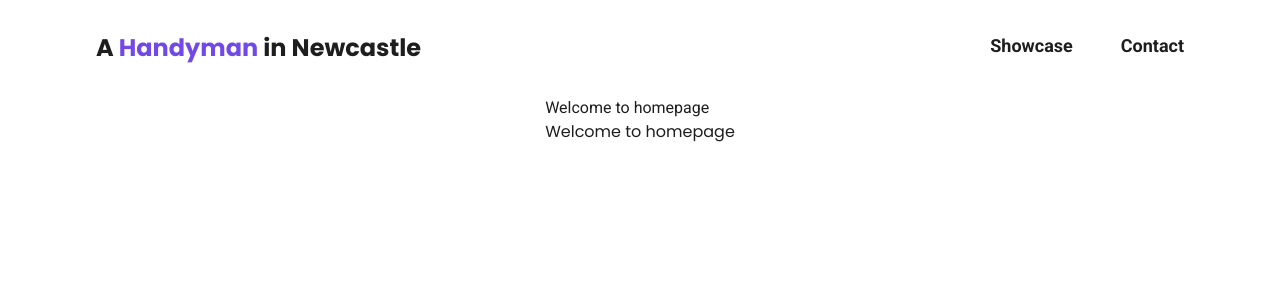
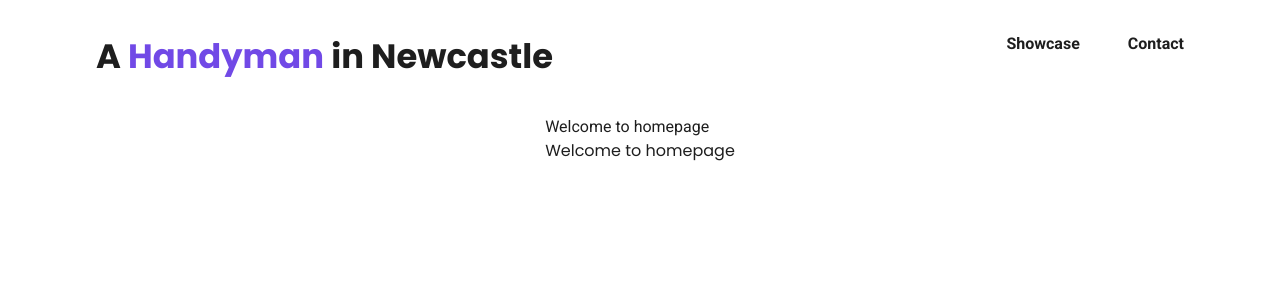
Before and after one commit to pmita/ahandymaninnewcastle.co.uk, a Next.js app: page / in a window 1280 px wide. Shown: the top 300 px of the page. Built offline with nearby package versions, Linux system fonts and the light colour scheme.

Commit message:
chore: adding clamped fontSizes for responsive text

```diff
--- a/components/nav-menu.tsx
+++ b/components/nav-menu.tsx
@@ -7,7 +7,7 @@ export async function NavMenu() {
     <nav className="max-w-6xl mx-auto bg-secondary py-8 px-5 flex justify-between lg:px-8">
       <Link
         href="/"
-        className="text-2xl text-primary font-poppins font-bold"
+        className="text-xl text-primary font-poppins font-bold"
       >
         A <span className="text-alternate">Handyman</span> in Newcastle
       </Link>
--- a/tailwind.config.ts
+++ b/tailwind.config.ts
@@ -17,6 +17,17 @@ const config: Config = {
 			fontFamily: {
         roboto: ['var(--font-roboto)'],
         poppins: ['var(--font-poppins)'],
+      },
+      fontSize: {
+        sm: 'clamp(0.8rem, 0.17vw + 0.76rem, 0.89rem)',
+        base: 'clamp(1rem, 0.34vw + 0.91rem, 1.19rem)',
+        lg: 'clamp(1.25rem∂, 0.61vw + 1.1rem, 1.58rem)',
+        xl: 'clamp(1.56rem, 1vw + 1.31rem, 2.11rem)',
+        "2xl": 'clamp(1.95rem, 1.56vw + 1.56rem, 2.81rem)',
+        "3xl": 'clamp(2.44rem, 2.38vw + 1.85rem, 3.75rem)',
+        "4xl": 'clamp(3.05rem, 3.54vw + 2.17rem, 5rem)',
+        "5xl": 'clamp(3.81rem, 5.18vw + 2.52rem, 6.66rem)',
+        "6xl": 'clamp(4.77rem, 7.48vw + 2.9rem, 8.88rem)',
       }
     },
   },
```
